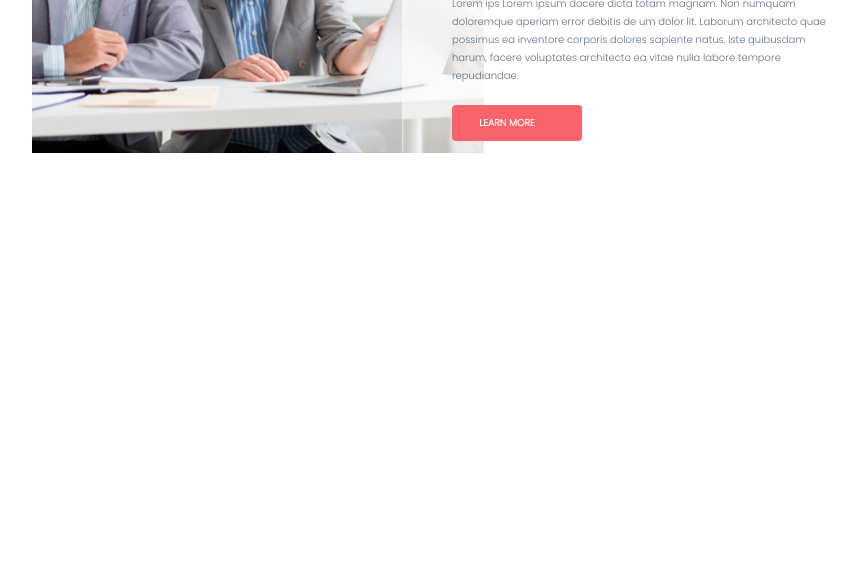
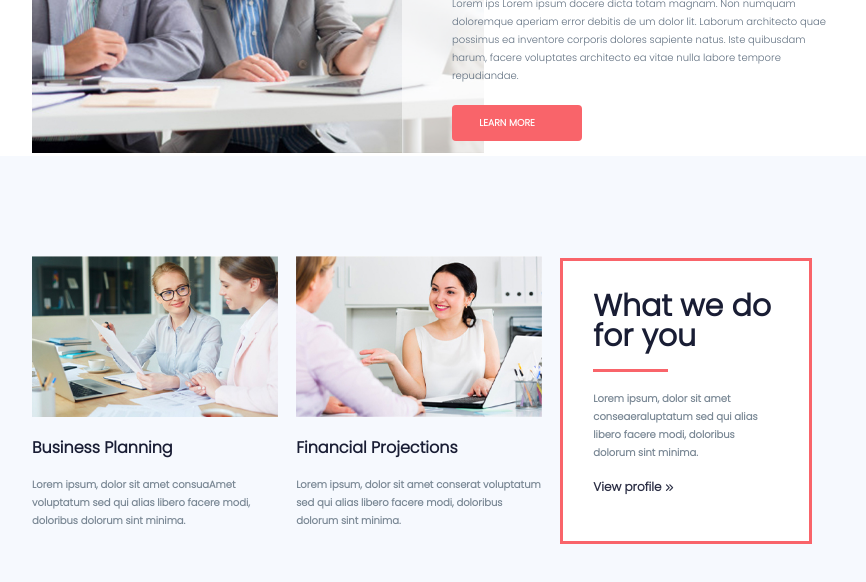
Before and after one commit to joelshejar/buson-coding-challenge, a plain HTML site: page about-page/about-page.html in a window 1280 px wide. Shown: the part 696-1278 px from the top of the page, without its empty margins (218-1084 px from the left). Before the commit the page ends 852 px from the top, so only its background shows below. Drawn offline with Linux system fonts and the light colour scheme.

Commit message:
added team section to about page

```diff
--- a/about-page/about-page.html
+++ b/about-page/about-page.html
@@ -71,6 +71,28 @@
                 </div>
             </article>
         </section>
+        <section class="team">
+            <article class="container-two flex">
+                <div class="team-one">
+                    <img src="../assets/team/team_1.jpg" alt="team 1">
+                    <h4>Business Planning</h4>
+                    <p>Lorem ipsum, dolor sit amet consuaAmet voluptatum sed qui alias libero facere modi, doloribus dolorum sint minima.</p>
+                </div>
+                <div class="team-one">
+                    <img src="../assets/team/team_2.jpg" alt="team 2">
+                    <h4>Financial Projections</h4>
+                    <p>Lorem ipsum, dolor sit amet conserat voluptatum sed qui alias libero facere modi, doloribus dolorum sint minima.</p>
+                </div>
+                <div class="team-one for">
+                    <div class="do">
+                        <h2>What we do for you</h2>
+                        <div class="line"></div>
+                        <p>Lorem ipsum, dolor sit amet conseaeraluptatum sed qui alias libero facere modi, doloribus dolorum sint minima.</p>
+                        <div class="view-profile"><a href="#">View profile <i class="fas fa-angle-double-right view"></i></a></div>
+                    </div>
+                </div>
+            </article>
+        </section>
     </main>
 </body>
 </html>
```
